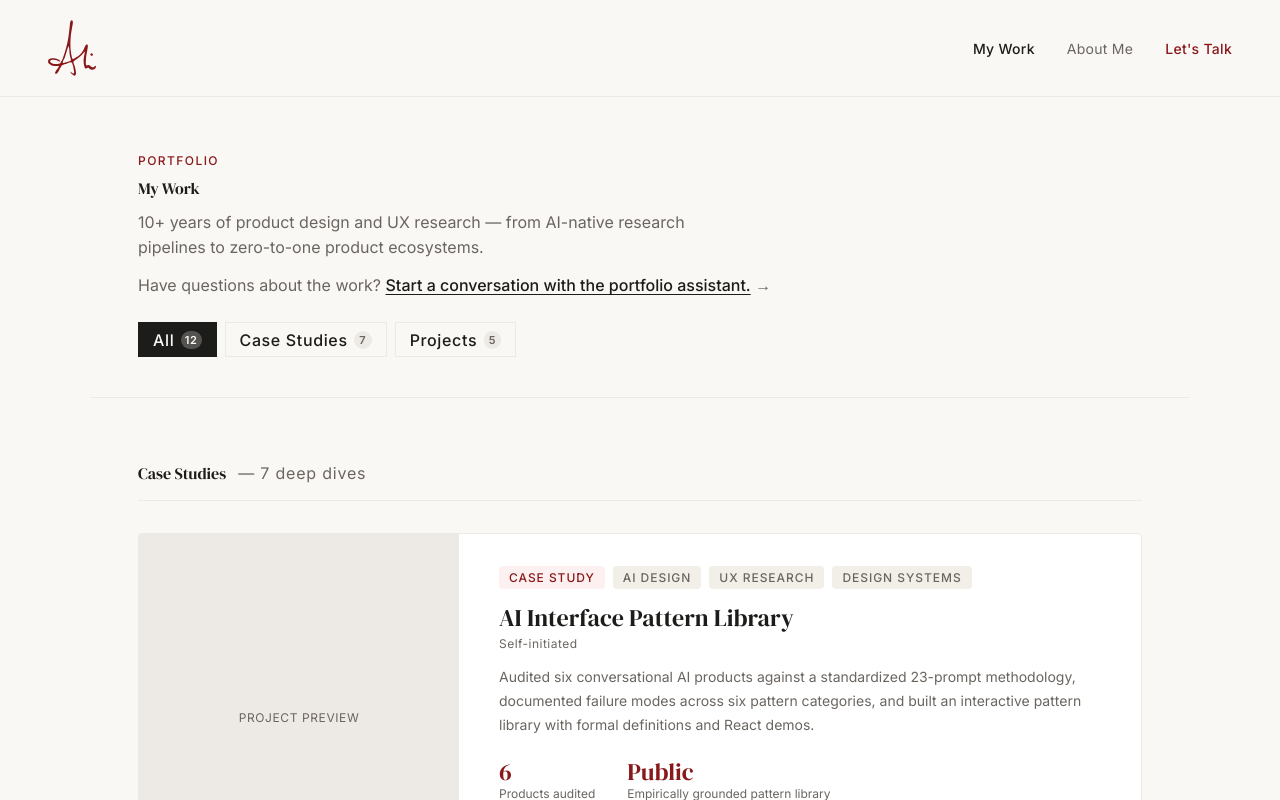
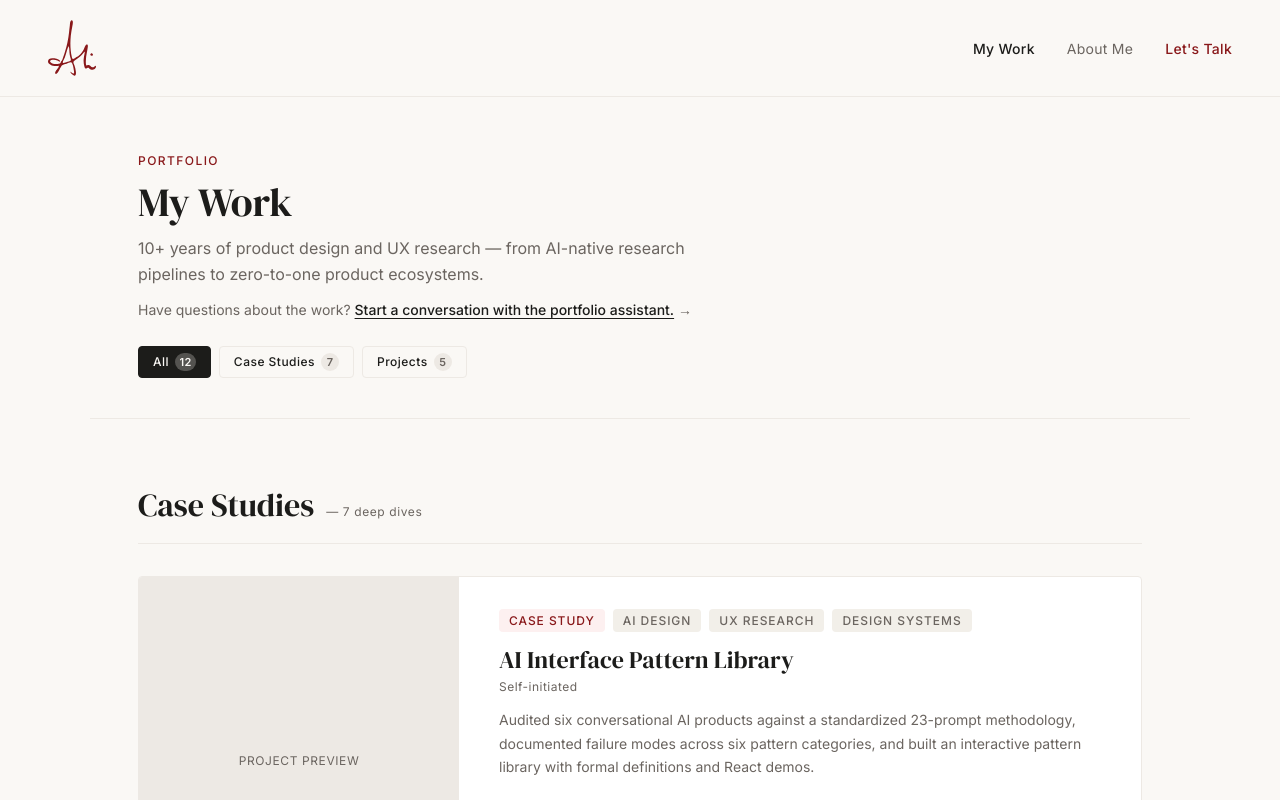
Before and after one commit to alikhandesign/alikhandesign.com, a Next.js app: page /work in a window 1280 px wide. Shown: the top 800 px of the page. Built offline with nearby package versions, Linux system fonts and the light colour scheme.

Commit message:
refactor(tokens): rename --text-* to --font-size-*, --radius to --radius-sm/lg, fix stale color tokens

```diff
--- a/app/work/page.tsx
+++ b/app/work/page.tsx
@@ -83,12 +83,12 @@ const filterStyles: React.CSSProperties = {
   paddingBottom: '0.4rem',
   paddingLeft: '0.875rem',
   paddingRight: '0.875rem',
-  fontSize: 'var(--text-xs)',
+  fontSize: 'var(--font-size-xs)',
   fontWeight: 500,
   letterSpacing: '0.04em',
   color: 'var(--color-text)',
   border: '1px solid var(--color-border)',
-  borderRadius: 'var(--radius)',
+  borderRadius: 'var(--radius-sm)',
   cursor: 'pointer',
   background: 'transparent',
   fontFamily: 'var(--font-sans)',
@@ -128,9 +128,9 @@ export default function WorkPage() {
       <div style={{ maxWidth: 'var(--max-w)', margin: '0 auto' }}>
         <header className="page-header">
           <SectionLabel label="Portfolio" />
-          <h1 className="font-serif page-title-lg" style={{ fontSize: 'var(--text-4xl)', fontWeight: 400, lineHeight: 1.1, marginBottom: '0.75rem' }}>My Work</h1>
-          <p style={{ fontSize: 'var(--text-md)', color: 'var(--color-text-muted)', lineHeight: 1.6, maxWidth: 580, marginBottom: '0.75rem' }}>10+ years of product design and UX research — from AI-native research pipelines to zero-to-one product ecosystems.</p>
-          <p style={{ fontSize: 'var(--text-sm)', color: 'var(--color-text-muted)', lineHeight: 1.6, marginBottom: '1.5rem' }}>
+          <h1 className="font-serif page-title-lg" style={{ fontSize: 'var(--font-size-4xl)', fontWeight: 400, lineHeight: 1.1, marginBottom: '0.75rem' }}>My Work</h1>
+          <p style={{ fontSize: 'var(--font-size-md)', color: 'var(--color-text-muted)', lineHeight: 1.6, maxWidth: 580, marginBottom: '0.75rem' }}>10+ years of product design and UX research — from AI-native research pipelines to zero-to-one product ecosystems.</p>
+          <p style={{ fontSize: 'var(--font-size-sm)', color: 'var(--color-text-muted)', lineHeight: 1.6, marginBottom: '1.5rem' }}>
             Have questions about the work?{' '}
             <Link href="/chat" style={{ color: 'var(--color-text)', textDecoration: 'underline', textUnderlineOffset: 3, fontWeight: 500 }}>
               Start a conversation with the portfolio assistant.
@@ -154,8 +154,8 @@ export default function WorkPage() {
       {showCaseStudies && (
         <section style={{ maxWidth: 'var(--max-w)', margin: '0 auto' }} className="section-pad-md">
           <div style={{ display: 'flex', alignItems: 'baseline', gap: '0.75rem', marginBottom: '2rem', paddingBottom: '1rem', borderBottom: '1px solid var(--color-border)' }}>
-            <h2 className="font-serif" style={{ fontSize: 'var(--text-3xl)', fontWeight: 400 }}>Case Studies</h2>
-            <span style={{ fontSize: 'var(--text-xs)', color: 'var(--color-text-muted)', letterSpacing: '0.05em' }}>— {caseStudies.length} deep dives</span>
+            <h2 className="font-serif" style={{ fontSize: 'var(--font-size-3xl)', fontWeight: 400 }}>Case Studies</h2>
+            <span style={{ fontSize: 'var(--font-size-xs)', color: 'var(--color-text-muted)', letterSpacing: '0.05em' }}>— {caseStudies.length} deep dives</span>
           </div>
           <div style={{ display: 'flex', flexDirection: 'column', gap: 'var(--space-6)' }}>
             {caseStudies.map(cs => (
@@ -170,8 +170,8 @@ export default function WorkPage() {
       {showProjects && (
         <section style={{ maxWidth: 'var(--max-w)', margin: '0 auto' }} className="section-pad-md">
           <div style={{ display: 'flex', alignItems: 'baseline', gap: '0.75rem', marginBottom: '2rem', paddingBottom: '1rem', borderBottom: '1px solid var(--color-border)' }}>
-            <h2 className="font-serif" style={{ fontSize: 'var(--text-3xl)', fontWeight: 400 }}>Projects</h2>
-            <span style={{ fontSize: 'var(--text-xs)', color: 'var(--color-text-muted)', letterSpacing: '0.05em' }}>— {projects.length} selected works</span>
+            <h2 className="font-serif" style={{ fontSize: 'var(--font-size-3xl)', fontWeight: 400 }}>Projects</h2>
+            <span style={{ fontSize: 'var(--font-size-xs)', color: 'var(--color-text-muted)', letterSpacing: '0.05em' }}>— {projects.length} selected works</span>
           </div>
           <div className="grid-proj">
             {projects.map(p => (
```
